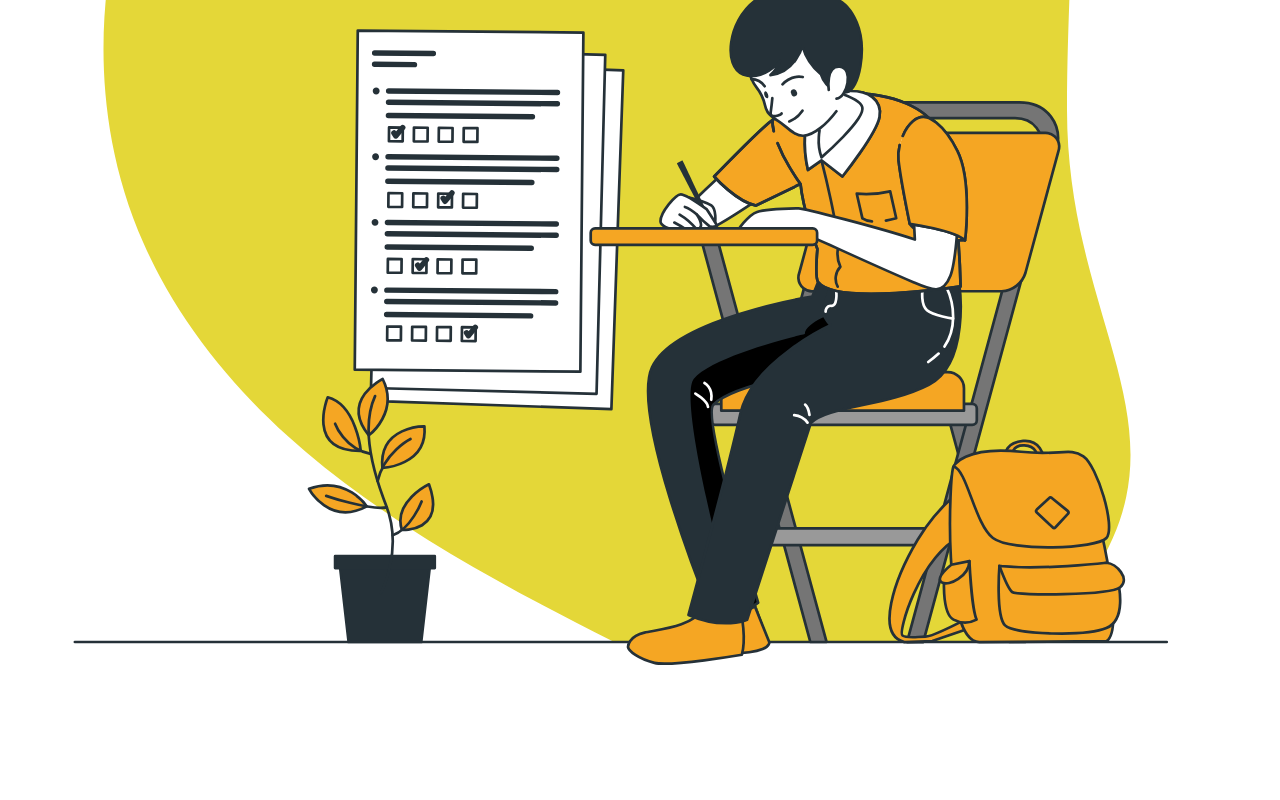
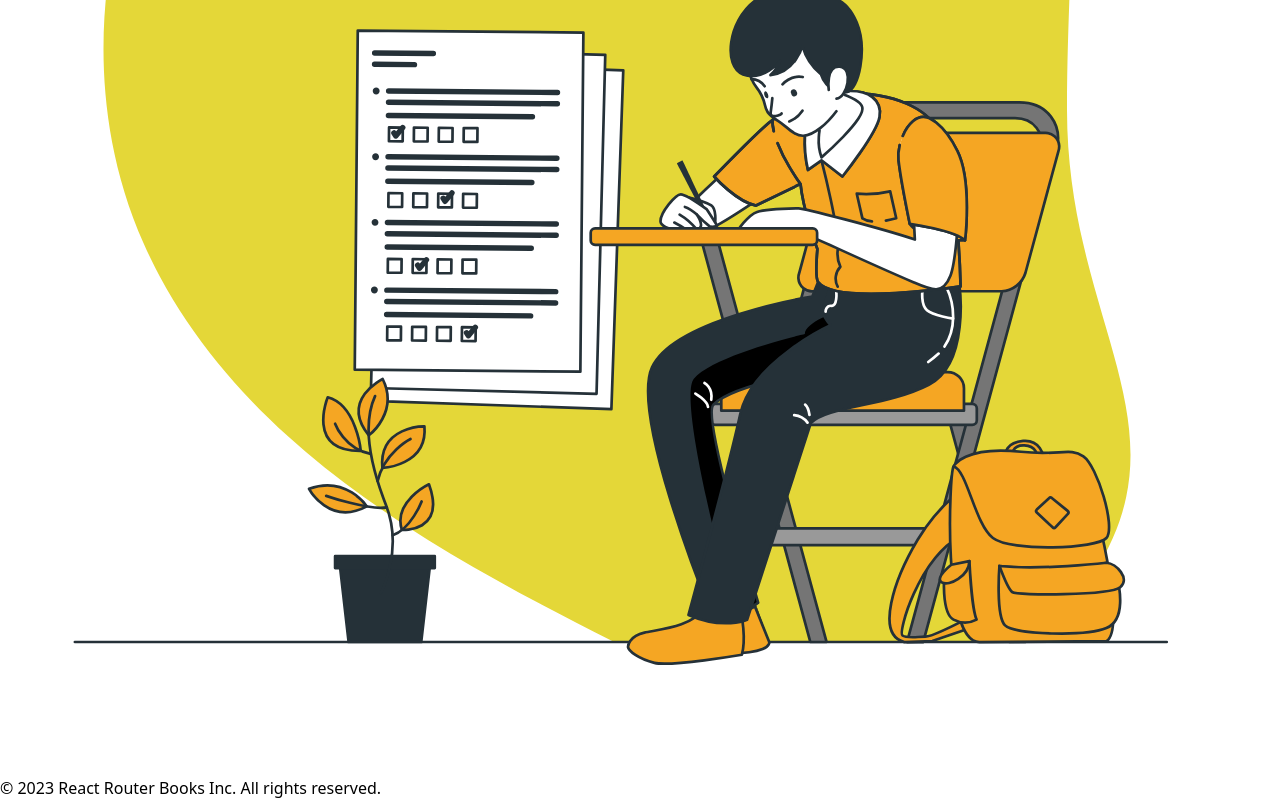
Before and after one commit to MAINULIS/react-router-books, a React (Vite) app: page / in a window 1280 px wide. Shown: the part 2194-2994 px from the top of the page. Before the commit the page ends 2970 px from the top, so only its background shows below. Built offline with nearby package versions, Linux system fonts and the light colour scheme.

Commit message:
Footer added

```diff
--- a/src/App.jsx
+++ b/src/App.jsx
@@ -1,14 +1,16 @@
 import React from 'react';
 import { Outlet } from 'react-router-dom';
 import Header from './components/Header';
+import Footer from './components/Footer';
 
 const App = () => {
   return (
     <div>
-      {/* Header section */}
       <Header></Header>
-    <Outlet></Outlet>
-    {/* Footer section */}
+     <div className='min-h-[calc(100vh-136px)]'>
+     <Outlet></Outlet>
+     </div>
+    <Footer></Footer>
     </div>
   );
 };
--- /dev/null
+++ b/src/components/Footer.jsx
@@ -0,0 +1,15 @@
+import React from 'react';
+
+const Footer = () => {
+    return (
+        <div>
+             <footer className='px-4 divide-y  text-gray-800 relative bottom-0 left-0'>
+      <div className='py-6 text-sm text-center text-gray-400'>
+        © 2023 React Router Books Inc. All rights reserved.
+      </div>
+    </footer>
+        </div>
+    );
+};
+
+export default Footer;
```
